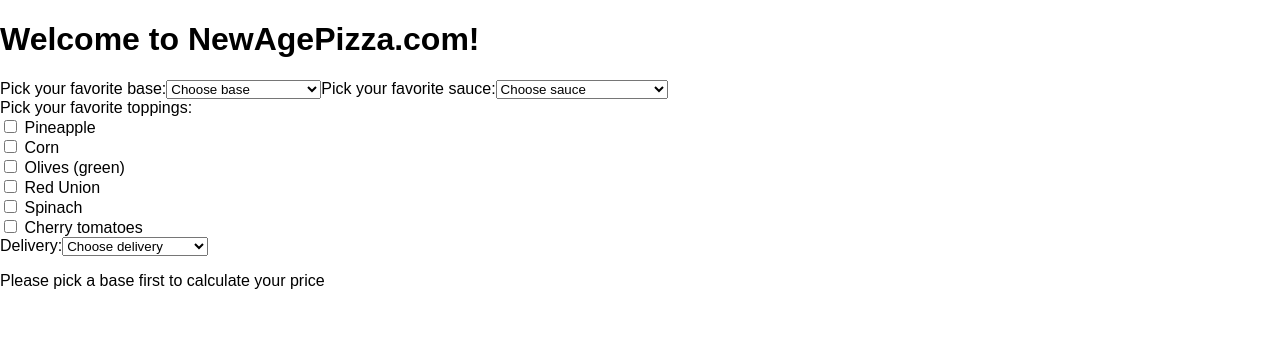
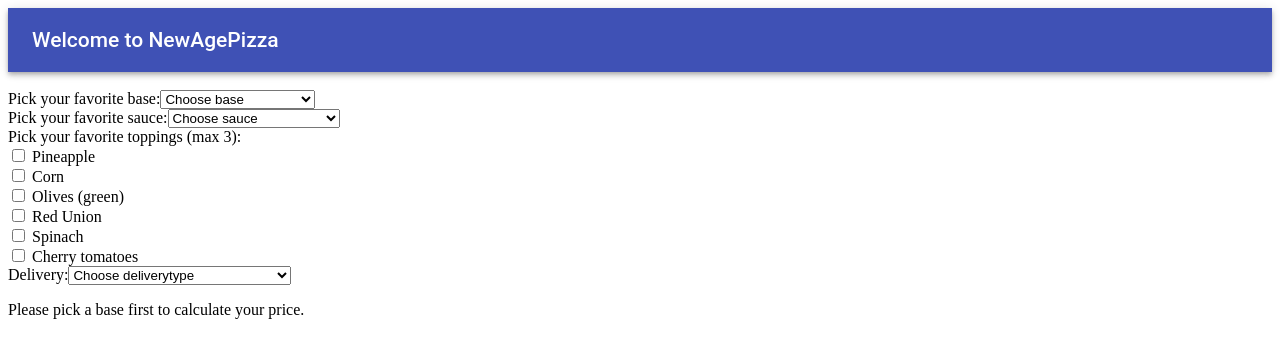
Before and after one commit to gitstephanie/pizzaconfigurator, a React (Create React App) app: page / in a window 1280 px wide. Shown: the top 358 px of the page. Built offline with nearby package versions, Linux system fonts and the light colour scheme.

Commit message:
Tried some Material UI, cleaned up all files

```diff
--- a/src/actions/pizza.js
+++ b/src/actions/pizza.js
@@ -4,7 +4,6 @@
 export const CHOOSE_DELIVERY = 'CHOOSE_DELIVERY'
 
 export const chooseBase = (base) => {
-  console.log(`Base in actions ${base}`)
   return {
     type: 'CHOOSE_BASE',
     payload: base
@@ -12,7 +11,6 @@
 }
 
 export const chooseSauce = (sauce) => {
-  console.log(`Sauce in actions ${sauce}`)
   return {
     type: 'CHOOSE_SAUCE',
     payload: sauce
@@ -20,7 +18,6 @@
 }
 
 export const chooseToppings = (topping) => {
-  console.log(`toppings in actions ${topping}`)
   return {
     type: 'CHOOSE_TOPPINGS',
     payload: topping
@@ -28,7 +25,6 @@
 }
 
 export const chooseDelivery = (delivery) => {
-  console.log(`delivery in actions ${delivery}`)
   return {
     type: 'CHOOSE_DELIVERY',
     payload: delivery
--- a/src/components/Delivery.jsx
+++ b/src/components/Delivery.jsx
@@ -14,10 +14,10 @@
             <label>
                 Delivery:
                 <select value={this.props.delivery} onChange={this.onChange}>
-                    <option value='-1'>Choose delivery</option>
+                    <option value='-1'>Choose deliverytype</option>
                     {
                         deliverytype.map(
-                            d => <option key={d.id} value={d.id}>{d.name}</option>
+                            d => <option key={d.id} value={d.id}>{d.name} {d.percentage > 0 ? `(${d.percentage} % extra)` : ""}</option>
                         )
                     }
                 </select>
--- a/src/components/Home.js
+++ b/src/components/Home.js
@@ -1,11 +1,20 @@
-import React from 'react'
+import React, {Fragment} from 'react'
 import PizzaContainer from './PizzaContainer';
+import Typography from '@material-ui/core/Typography';
+import AppBar from '@material-ui/core/AppBar';
+import Toolbar from '@material-ui/core/Toolbar';
 
-export default function Home(props) {
+export default function Home() {
+
   return (
-      <div>
-        <h1>Welcome to NewAgePizza.com!</h1>
+      <Fragment>
+        <AppBar position="static">
+        <Toolbar position="static">
+        <Typography variant="title" color="inherit">Welcome to NewAgePizza</Typography>
+        </Toolbar>
+        </AppBar>
+        <br></br>
         <PizzaContainer/>
-     </div>
+      </Fragment>
 )
 }
--- a/src/components/PizzaContainer.jsx
+++ b/src/components/PizzaContainer.jsx
@@ -6,12 +6,9 @@
 import Delivery from './Delivery'
 import TotalPrice from './TotalPrice'
 
+
 class PizzaContainer extends React.Component {
   render() {
-  //console.log(`Base: ${this.props.base}`)
-  //console.log(`Sauce: ${this.props.sauce}`)
-  //console.log(`Topping: ${this.props.toppings}`)
-  //console.log(`Delivery: ${this.props.delivery}`)
   return (
     <div>
       <Base/>
--- a/src/components/Sauce.jsx
+++ b/src/components/Sauce.jsx
@@ -11,7 +11,7 @@
 
 render () {
     return (
-        <label>
+        <div>
         Pick your favorite sauce:
         <select value={this.props.sauce} onChange={this.onChange}>
             <option value='-1'>Choose sauce</option>
@@ -21,7 +21,7 @@
                 )
             }
         </select>
-      </label>
+      </div>
     )
 }
 }
@@ -32,4 +32,5 @@
     }
 }
 
+
 export default connect (mapStateToProps)(Sauce);
--- a/src/components/Toppings.jsx
+++ b/src/components/Toppings.jsx
@@ -16,7 +16,7 @@
 render () {
     return (
         <div>
-            Pick your favorite toppings:
+            Pick your favorite toppings (max 3):
             <form>
                 <input onChange={this.onChange} type="checkbox" value={toppings[0].id} checked={this.props.toppings.includes("1")} /> {toppings[0].name}<br/>
                 <input onChange={this.onChange} type="checkbox" value={toppings[1].id} checked={this.props.toppings.includes("2")} /> {toppings[1].name}<br/>
--- a/src/components/TotalPrice.jsx
+++ b/src/components/TotalPrice.jsx
@@ -11,5 +11,7 @@
         tp += pizza.toppings.length * 0.5
         tp += pizza.delivery > 1 ? tp*0.1 : 0
         return <p>Total price is: {Math.round(tp * 100) / 100}</p>
-    } else {return (<p>Please pick a base first to calculate your price</p>)}
+    } else {
+        return (<p>Please pick a base first to calculate your price.</p>)
+    }
 }
--- a/src/index.css
+++ /dev/null
@@ -1,5 +0,0 @@
-body {
-  margin: 0;
-  padding: 0;
-  font-family: sans-serif;
-}
--- a/src/index.js
+++ b/src/index.js
@@ -1,6 +1,5 @@
 import React from 'react';
 import ReactDOM from 'react-dom';
-import './index.css';
 import App from './App';
 import {BrowserRouter} from 'react-router-dom'
 
--- a/src/reducers/pizza.js
+++ b/src/reducers/pizza.js
@@ -1,13 +1,13 @@
 import {CHOOSE_BASE, CHOOSE_SAUCE, CHOOSE_TOPPINGS, CHOOSE_DELIVERY} from "../actions/pizza";
 
-const initState = {
+const initialState = {
     base: '',
     sauce: '',
     toppings: [],
     delivery: 0
 }
 
-const reducer = (state = initState, action = {}) => {
+const reducer = (state = initialState, action = {}) => {
     switch (action.type) {
         case CHOOSE_BASE:
          return {
```
Also changed, not shown: src/App.css (deleted, +0 -28 lines), src/logo.svg (deleted).
